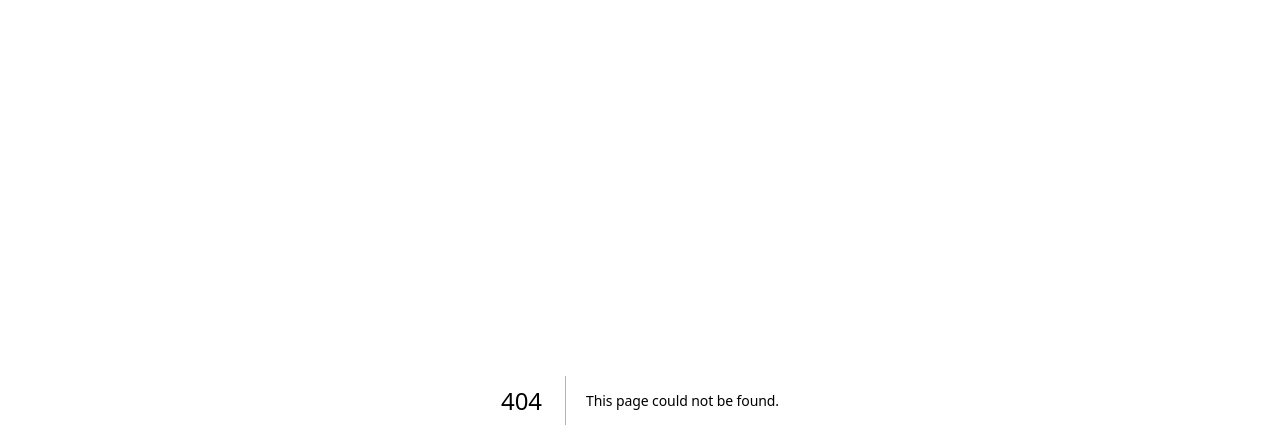
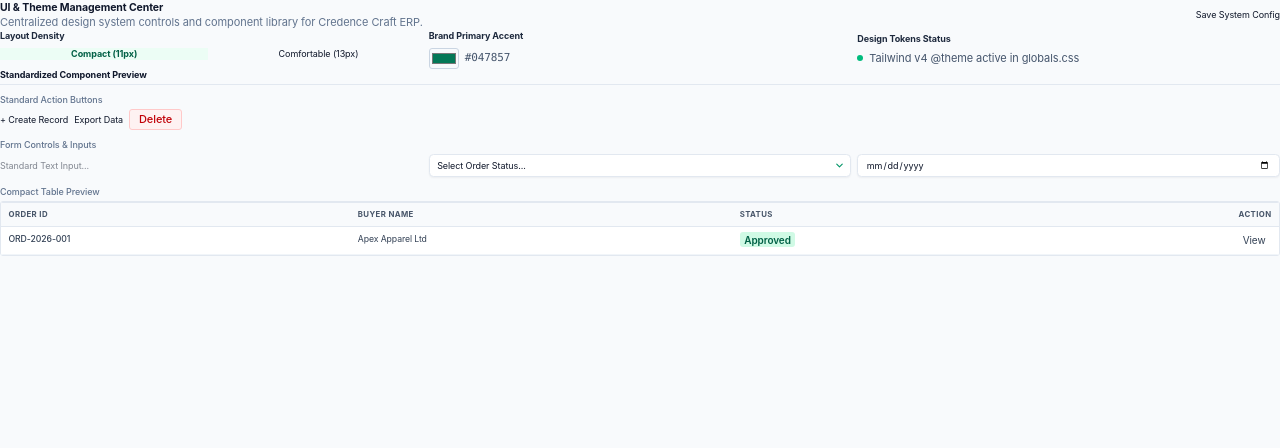
Before and after one commit to credencecraft-source/Credence-craft-erp, a Next.js app: page /admin/ui-management in a window 1280 px wide. Before the commit this address had no page. Shown: the top 448 px of the page. Built offline with nearby package versions, Linux system fonts and the light colour scheme.

Commit message:
Add centralized UI Management and Design System Center

```diff
--- /dev/null
+++ b/app/admin/ui-management/page.tsx
@@ -0,0 +1,134 @@
+"use client";
+
+import { useState } from "react";
+
+export default function UIManagementPage() {
+  const [density, setDensity] = useState<"compact" | "comfortable">("compact");
+  const [primaryColor, setPrimaryColor] = useState("#047857");
+
+  return (
+    <div className="erp-page">
+      {/* HEADER */}
+      <div className="erp-card flex items-center justify-between">
+        <div>
+          <h1 className="text-sm font-bold text-slate-900">UI & Theme Management Center</h1>
+          <p className="text-[11px] text-slate-500">
+            Centralized design system controls and component library for Credence Craft ERP.
+          </p>
+        </div>
+        <button className="erp-btn-primary">Save System Config</button>
+      </div>
+
+      {/* SYSTEM CONTROLS GRID */}
+      <div className="grid grid-cols-1 md:grid-cols-3 gap-2">
+        {/* DENSITY CONTROL */}
+        <div className="erp-card flex flex-col gap-2">
+          <span className="font-bold text-slate-800">Layout Density</span>
+          <div className="flex gap-2">
+            <button
+              onClick={() => setDensity("compact")}
+              className={`erp-btn-secondary flex-1 justify-center ${
+                density === "compact" ? "bg-emerald-50 border-emerald-600 text-emerald-800 font-bold" : ""
+              }`}
+            >
+              Compact (11px)
+            </button>
+            <button
+              onClick={() => setDensity("comfortable")}
+              className={`erp-btn-secondary flex-1 justify-center ${
+                density === "comfortable" ? "bg-emerald-50 border-emerald-600 text-emerald-800 font-bold" : ""
+              }`}
+            >
+              Comfortable (13px)
+            </button>
+          </div>
+        </div>
+
+        {/* COLOR SCHEME */}
+        <div className="erp-card flex flex-col gap-2">
+          <span className="font-bold text-slate-800">Brand Primary Accent</span>
+          <div className="flex items-center gap-2">
+            <input
+              type="color"
+              value={primaryColor}
+              onChange={(e) => setPrimaryColor(e.target.value)}
+              className="h-7 w-10 cursor-pointer rounded border border-slate-300"
+            />
+            <span className="font-mono text-[11px] text-slate-600">{primaryColor}</span>
+          </div>
+        </div>
+
+        {/* STATUS */}
+        <div className="erp-card flex flex-col gap-2 justify-center">
+          <span className="font-bold text-slate-800">Design Tokens Status</span>
+          <div className="flex items-center gap-2">
+            <span className="h-2 w-2 rounded-full bg-emerald-500"></span>
+            <span className="text-[11px] text-slate-600">Tailwind v4 @theme active in globals.css</span>
+          </div>
+        </div>
+      </div>
+
+      {/* LIVE COMPONENT PREVIEW GALLERY */}
+      <div className="erp-card flex flex-col gap-3">
+        <h2 className="font-bold text-slate-900 border-b border-slate-200 pb-1">Standardized Component Preview</h2>
+
+        {/* BUTTONS PREVIEW */}
+        <div className="flex flex-col gap-1">
+          <label className="text-slate-500 font-medium">Standard Action Buttons</label>
+          <div className="flex items-center gap-2">
+            <button className="erp-btn-primary">+ Create Record</button>
+            <button className="erp-btn-secondary">Export Data</button>
+            <button className="h-7 px-3 text-[11px] font-medium text-red-700 bg-red-50 border border-red-200 rounded hover:bg-red-100">
+              Delete
+            </button>
+          </div>
+        </div>
+
+        {/* INPUTS PREVIEW */}
+        <div className="flex flex-col gap-1">
+          <label className="text-slate-500 font-medium">Form Controls & Inputs</label>
+          <div className="grid grid-cols-1 md:grid-cols-3 gap-2">
+            <input className="erp-input" placeholder="Standard Text Input..." />
+            <select className="erp-input">
+              <option>Select Order Status...</option>
+              <option>Draft</option>
+              <option>Approved</option>
+            </select>
+            <input type="date" className="erp-input" />
+          </div>
+        </div>
+
+        {/* DATA TABLE PREVIEW */}
+        <div className="flex flex-col gap-1">
+          <label className="text-slate-500 font-medium">Compact Table Preview</label>
+          <div className="border border-slate-200 rounded overflow-hidden">
+            <table className="w-full text-left border-collapse">
+              <thead className="bg-slate-100 border-b border-slate-200 text-slate-700">
+                <tr>
+                  <th className="p-1.5 font-semibold">Order ID</th>
+                  <th className="p-1.5 font-semibold">Buyer Name</th>
+                  <th className="p-1.5 font-semibold">Status</th>
+                  <th className="p-1.5 font-semibold text-right">Action</th>
+                </tr>
+              </thead>
+              <tbody className="divide-y divide-slate-200 bg-white">
+                <tr>
+                  <td className="p-1.5 font-medium">ORD-2026-001</td>
+                  <td className="p-1.5">Apex Apparel Ltd</td>
+                  <td className="p-1.5">
+                    <span className="px-1.5 py-0.5 rounded text-[10px] bg-emerald-100 text-emerald-800 font-semibold">
+                      Approved
+                    </span>
+                  </td>
+                  <td className="p-1.5 text-right">
+                    <button className="erp-btn-secondary text-[10px] h-6 px-2">View</button>
+                  </td>
+                </tr>
+              </tbody>
+            </table>
+          </div>
+        </div>
+      </div>
+    </div>
+  );
+}
```
